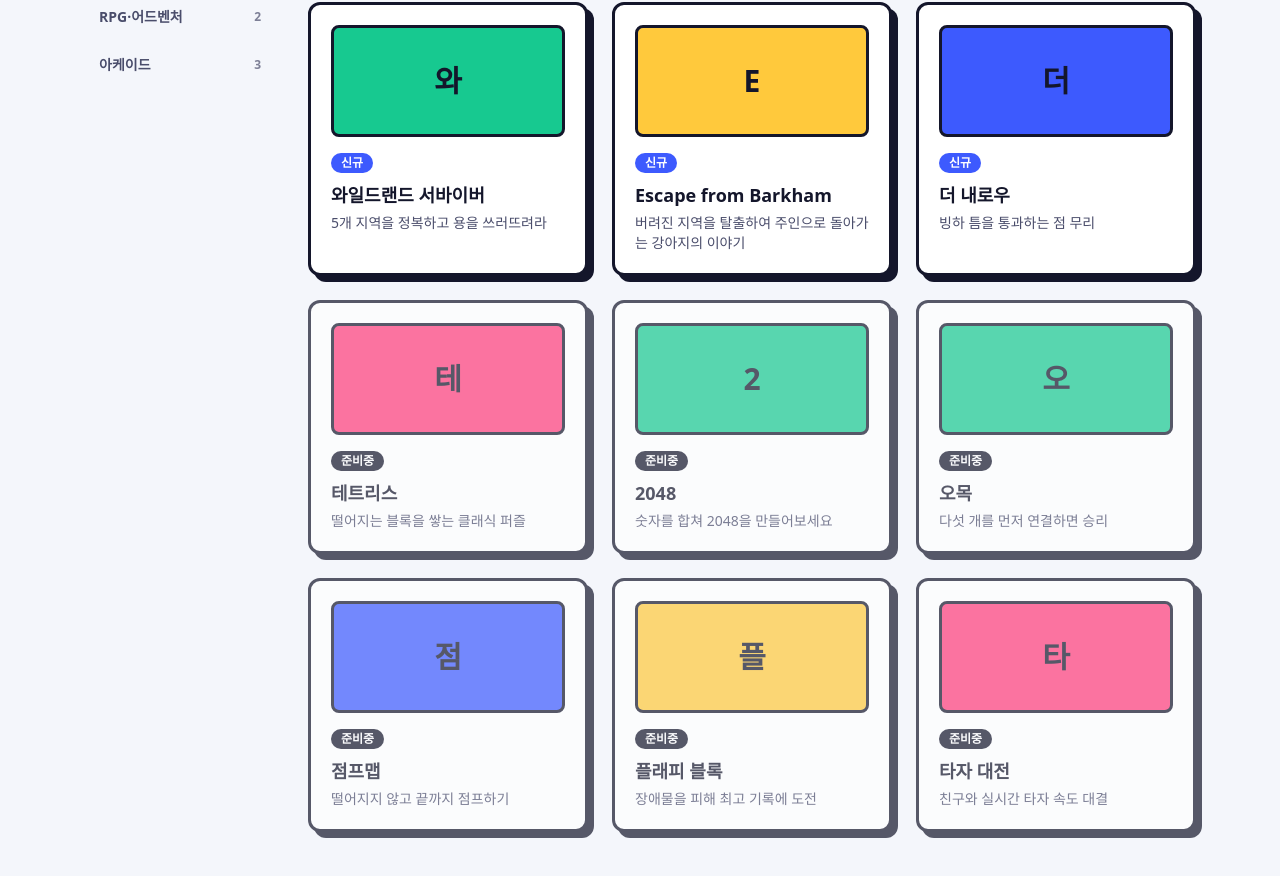
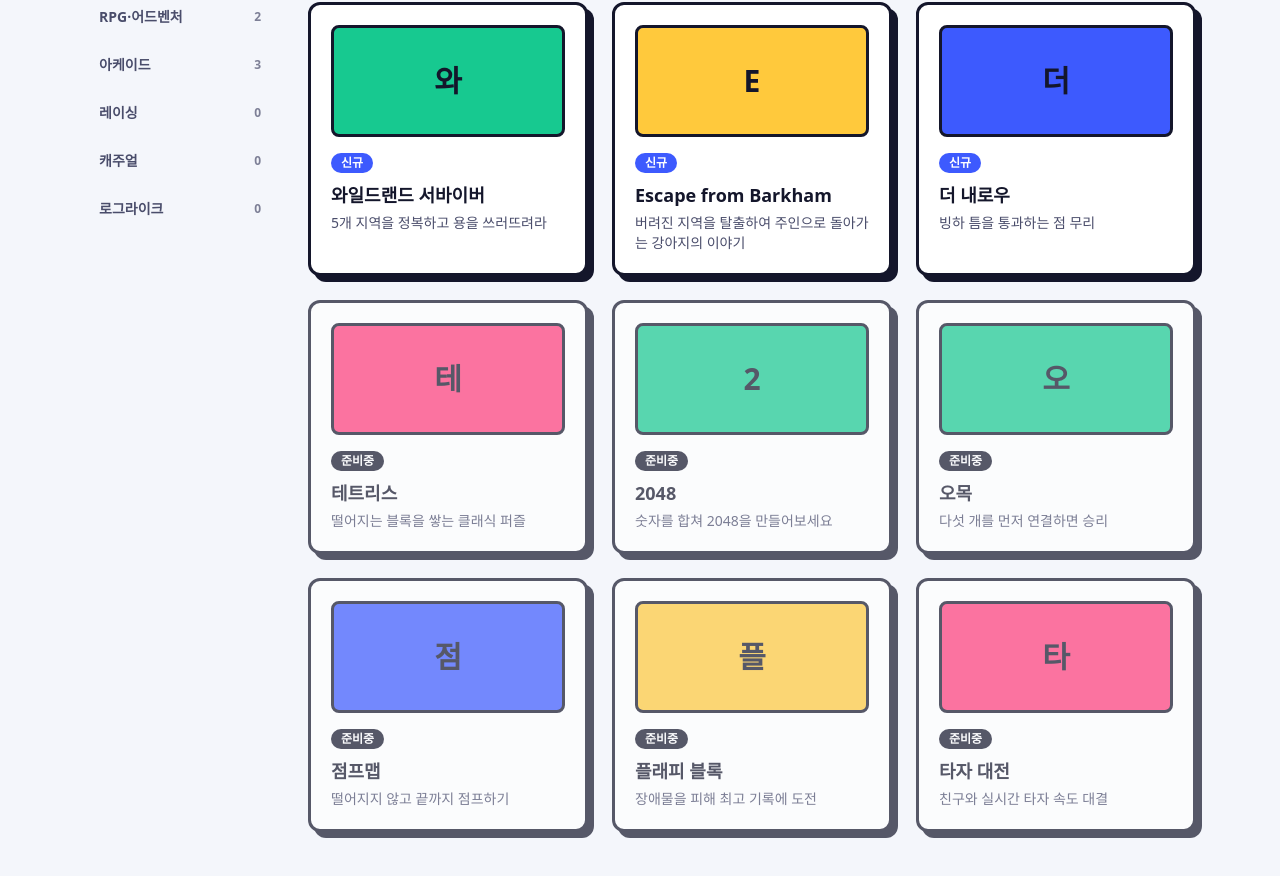
Before and after one commit to CloudMirror97/MiniGames, a Next.js app: page / in a window 1280 px wide. Shown: the part 1059-1935 px from the top of the page. Built offline with nearby package versions, Linux system fonts and the light colour scheme.

Commit message:
Update genres.ts

```diff
--- a/src/data/genres.ts
+++ b/src/data/genres.ts
@@ -16,6 +16,9 @@ export const GENRES = [
   { id: "strategy", label: "전략" },
   { id: "rpg", label: "RPG·어드벤처" },
   { id: "arcade", label: "아케이드" },
+  { id: "racing", label: "레이싱" },
+  { id: "racing", label: "캐주얼" },
+  { id: "racing", label: "로그라이크" },
 ] as const;
 
 export type GenreId = (typeof GENRES)[number]["id"];
```
